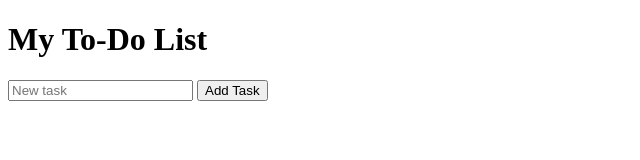
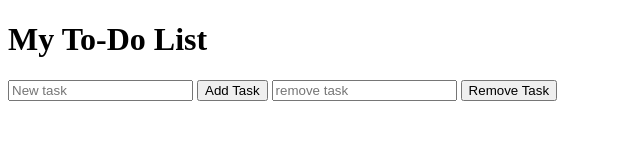
Before and after one commit to Vaishu0199/todo-list, a plain HTML site: page index.html in a window 1280 px wide. Shown: the whole page, without its empty margins (0-640 px from the left). Drawn offline with Linux system fonts and the light colour scheme.

Commit message:
Remove task feature added

```diff
--- a/index.html
+++ b/index.html
@@ -10,6 +10,10 @@
     <form id="task-form">
         <input type="text" id="new-task" placeholder="New task">
         <button type="submit">Add Task</button>
+    <form id="task-removal">
+        <input type="text" id="task-removal" placeholder="remove task">
+        <button type="submit">Remove Task</button>
+    </form>
     </form>
     <ul id="tasks"></ul>
 </body>
```
